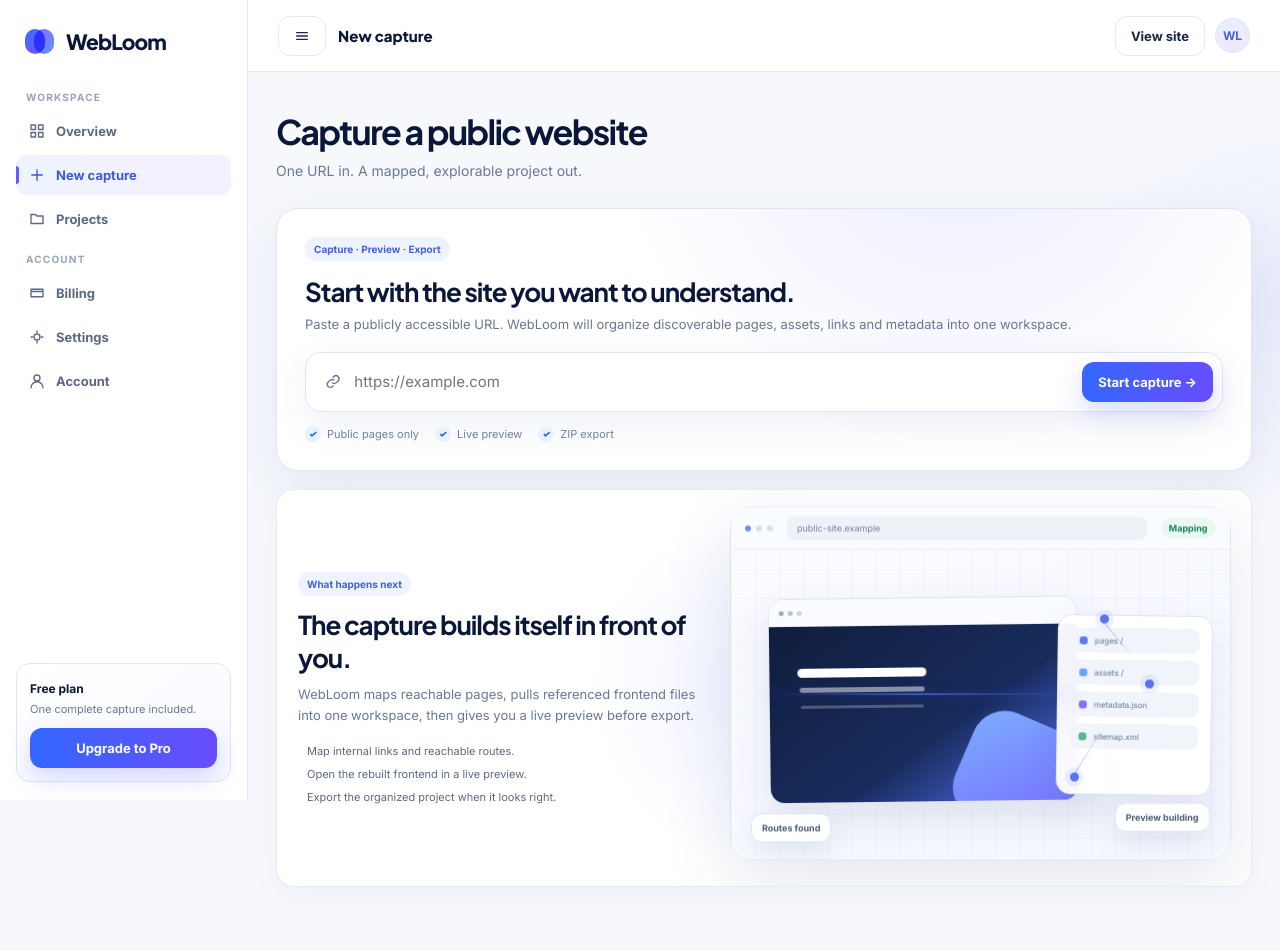
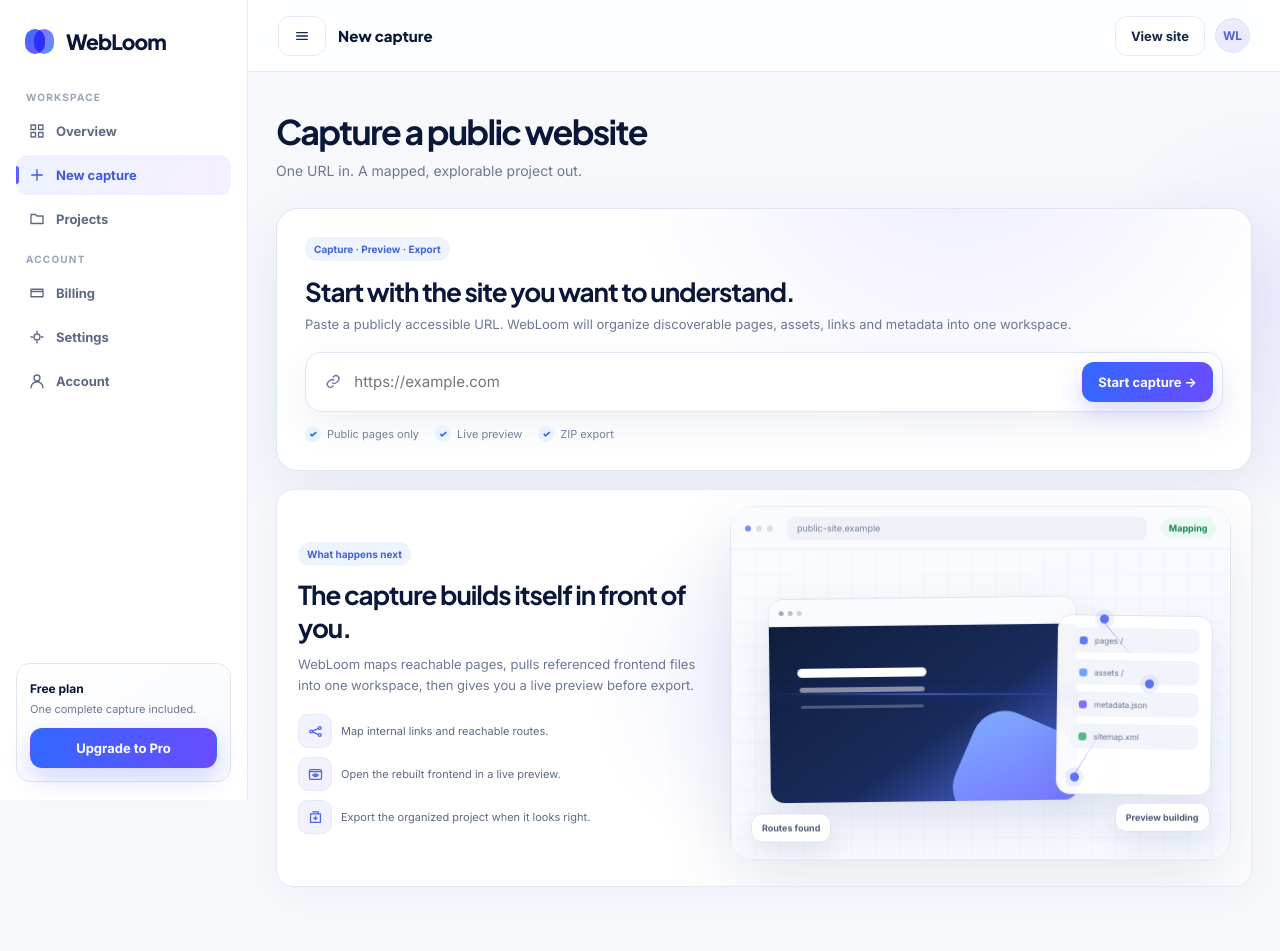
Before and after one commit to greenman9909-cmd/spa-ripper, a Flask app: page /new in a window 1280 px wide. Run offline with Flask 3, Linux system fonts and the light colour scheme.

Commit message:
Use clean SVG icons in WebLoom capture flow

```diff
--- a/web/templates/new.html
+++ b/web/templates/new.html
@@ -16,7 +16,7 @@
   <div class="capture-progress-copy"><b id="captureProgressTitle">Connecting to the site…</b><span id="captureProgressMeta">Checking the public entry page.</span></div>
 </div></section>
 <section class="card visual-grid reveal motion-surface" data-scrub style="margin-top:18px">
-<div class="visual-copy"><span class="badge">What happens next</span><h2 style="margin-top:12px">The capture builds itself in front of you.</h2><p>WebLoom maps reachable pages, pulls referenced frontend files into one workspace, then gives you a live preview before export.</p><div class="mini-points"><div class="mini-point"><span class="wl-icon small wl-links" aria-hidden="true"></span><span>Map internal links and reachable routes.</span></div><div class="mini-point"><span class="wl-icon small wl-preview" aria-hidden="true"></span><span>Open the rebuilt frontend in a live preview.</span></div><div class="mini-point"><span class="wl-icon small wl-export" aria-hidden="true"></span><span>Export the organized project when it looks right.</span></div></div></div>
+<div class="visual-copy"><span class="badge">What happens next</span><h2 style="margin-top:12px">The capture builds itself in front of you.</h2><p>WebLoom maps reachable pages, pulls referenced frontend files into one workspace, then gives you a live preview before export.</p><div class="mini-points"><div class="mini-point"><span class="mini-icon" aria-hidden="true"><svg viewBox="0 0 24 24"><circle cx="6" cy="12" r="2"/><circle cx="18" cy="7" r="2"/><circle cx="18" cy="17" r="2"/><path d="M8 11 16 8M8 13l8 3"/></svg></span><span>Map internal links and reachable routes.</span></div><div class="mini-point"><span class="mini-icon" aria-hidden="true"><svg viewBox="0 0 24 24"><rect x="3.5" y="5" width="17" height="14" rx="2"/><path d="M3.5 8h17M8 13s1.7-2 4-2 4 2 4 2-1.7 2-4 2-4-2-4-2Z"/><circle cx="12" cy="13" r="1"/></svg></span><span>Open the rebuilt frontend in a live preview.</span></div><div class="mini-point"><span class="mini-icon" aria-hidden="true"><svg viewBox="0 0 24 24"><path d="M5 7h14v12H5zM8 4h8v3"/><path d="M12 10v5M9.5 12.5 12 15l2.5-2.5"/></svg></span><span>Export the organized project when it looks right.</span></div></div></div>
 <div class="stage-card" data-depth="1.15"><div class="stage-toolbar"><span class="stage-dots"><i></i><i></i><i></i></span><span class="stage-url">public-site.example</span><span class="stage-status">Mapping</span></div><div class="stage-body"><div class="stage-browser"><div class="stage-browser-bar"></div><div class="stage-browser-page"></div></div><div class="stage-file-panel"><div class="stage-file"><i></i>pages /</div><div class="stage-file"><i></i>assets /</div><div class="stage-file"><i></i>metadata.json</div><div class="stage-file"><i></i>sitemap.xml</div></div><div class="stage-scan"></div><span class="stage-node a"></span><span class="stage-node b"></span><span class="stage-node c"></span><span class="stage-line a"></span><span class="stage-line b"></span><span class="stage-float one">Routes found</span><span class="stage-float two">Preview building</span></div></div>
 </section></div></main></div><script src="/__spa_ui/static/webloom-app.js"></script><script>
   const params = new URLSearchParams(location.search);
```
